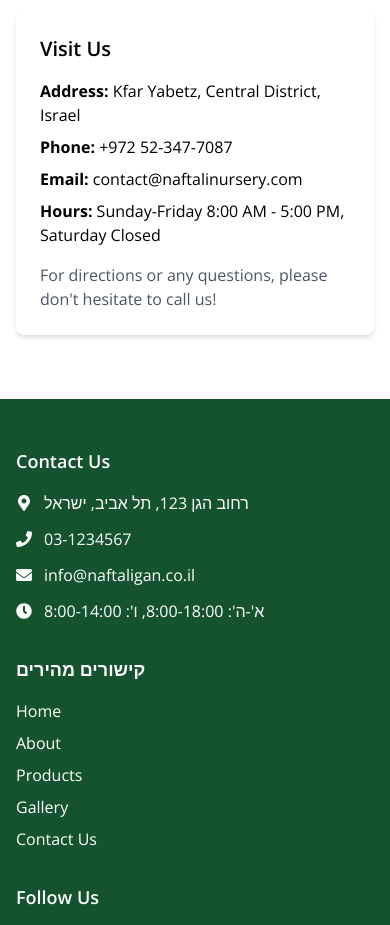
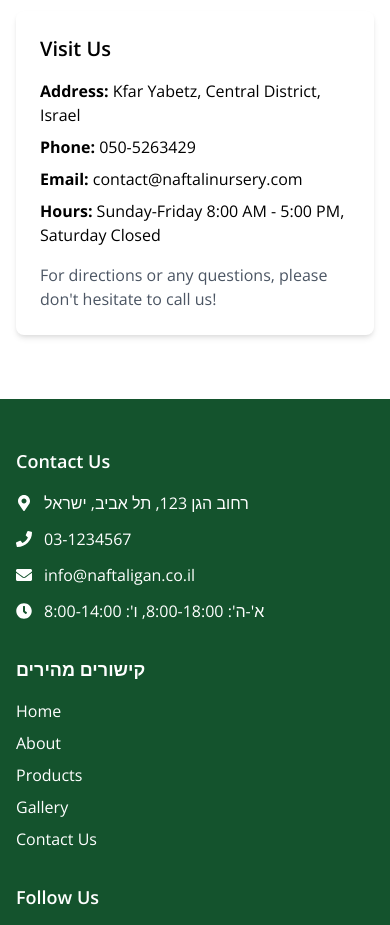
Before and after one commit to naftali-gan/naftali-gan.github.io, a Next.js app: page /en in a window 390 px wide. Shown: the part 5000-5925 px from the top of the page. Built offline with nearby package versions, Linux system fonts and the light colour scheme.

Commit message:
[WIP] Updated phone numbers

```diff
--- a/src/app/en/contact/page.tsx
+++ b/src/app/en/contact/page.tsx
@@ -150,7 +150,7 @@ export default function ContactPage() {
                 </div>
                 <div>
                   <h3 className="font-medium">Phone</h3>
-                  <p className="text-gray-600">03-1234567</p>
+                  <p className="text-gray-600">09-7973181</p>
                 </div>
               </div>
 
--- a/src/app/en/page.tsx
+++ b/src/app/en/page.tsx
@@ -116,7 +116,7 @@ export default function EnglishHome() {
               <div className="bg-white p-6 rounded-lg shadow-md">
                 <h3 className="text-xl font-semibold mb-4">Visit Us</h3>
                 <p className="mb-2"><strong>Address:</strong> Kfar Yabetz, Central District, Israel</p>
-                <p className="mb-2"><strong>Phone:</strong> +972 52-347-7087</p>
+                <p className="mb-2"><strong>Phone:</strong> 050-5263429</p>
                 <p className="mb-2"><strong>Email:</strong> contact@naftalinursery.com</p>
                 <p className="mb-4"><strong>Hours:</strong> Sunday-Friday 8:00 AM - 5:00 PM, Saturday Closed</p>
 
--- a/src/app/he/contact/page.tsx
+++ b/src/app/he/contact/page.tsx
@@ -150,7 +150,7 @@ export default function ContactPage() {
                 </div>
                 <div>
                   <h3 className="font-medium">טלפון</h3>
-                  <p className="text-gray-600">03-1234567</p>
+                  <p className="text-gray-600">09-7973181</p>
                 </div>
               </div>
 
--- a/src/app/he/page.tsx
+++ b/src/app/he/page.tsx
@@ -105,7 +105,7 @@ export default function HebrewHome() {
               <div className="bg-white p-6 rounded-lg shadow-md">
                 <h3 className="text-xl font-semibold mb-4">בקרו אותנו</h3>
                 <p className="mb-2"><strong>כתובת:</strong> כפר יעבץ, מחוז המרכז, ישראל</p>
-                <p className="mb-2"><strong>טלפון:</strong> 052-347-7087</p>
+                <p className="mb-2"><strong>טלפון:</strong> 050-5263429</p>
                 <p className="mb-2"><strong>אימייל:</strong> contact@naftalinursery.com</p>
                 <p className="mb-4"><strong>שעות פתיחה:</strong> ראשון-שישי 8:00-17:00, שבת סגור</p>
 
```
